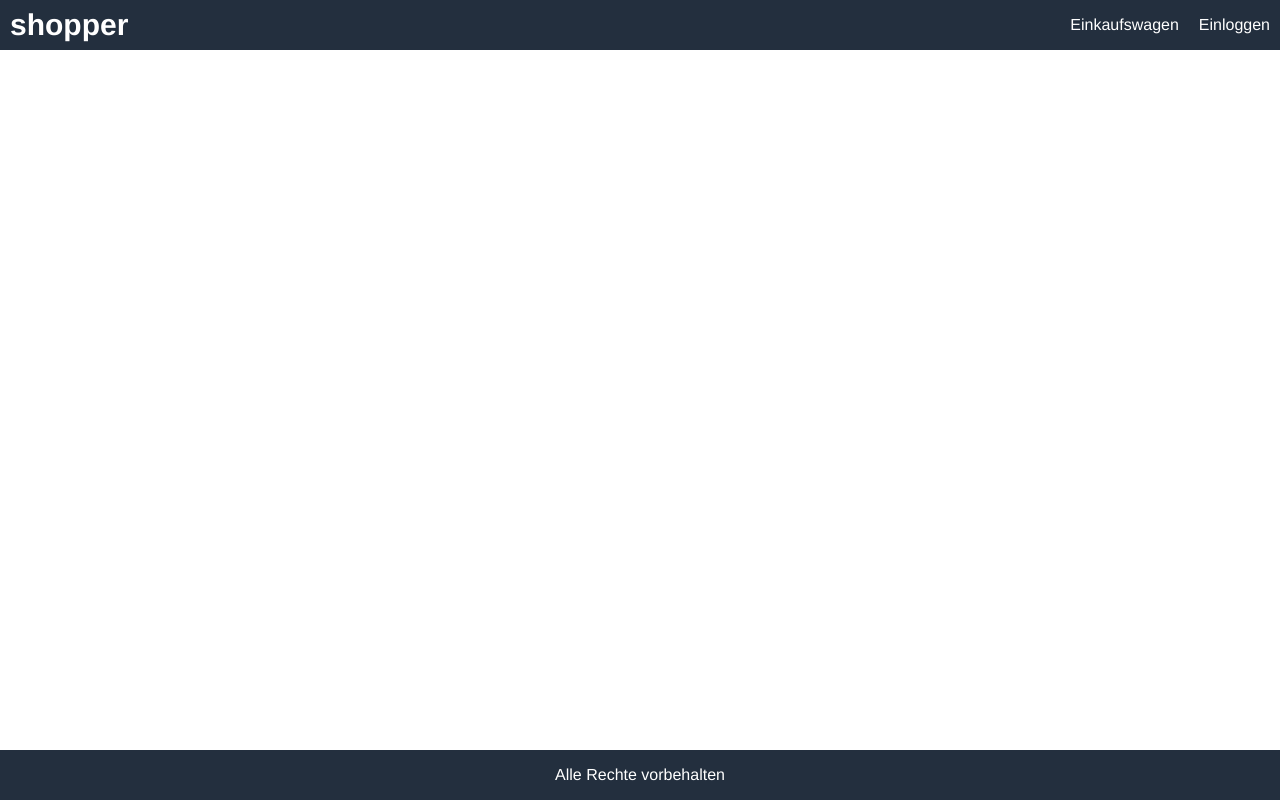
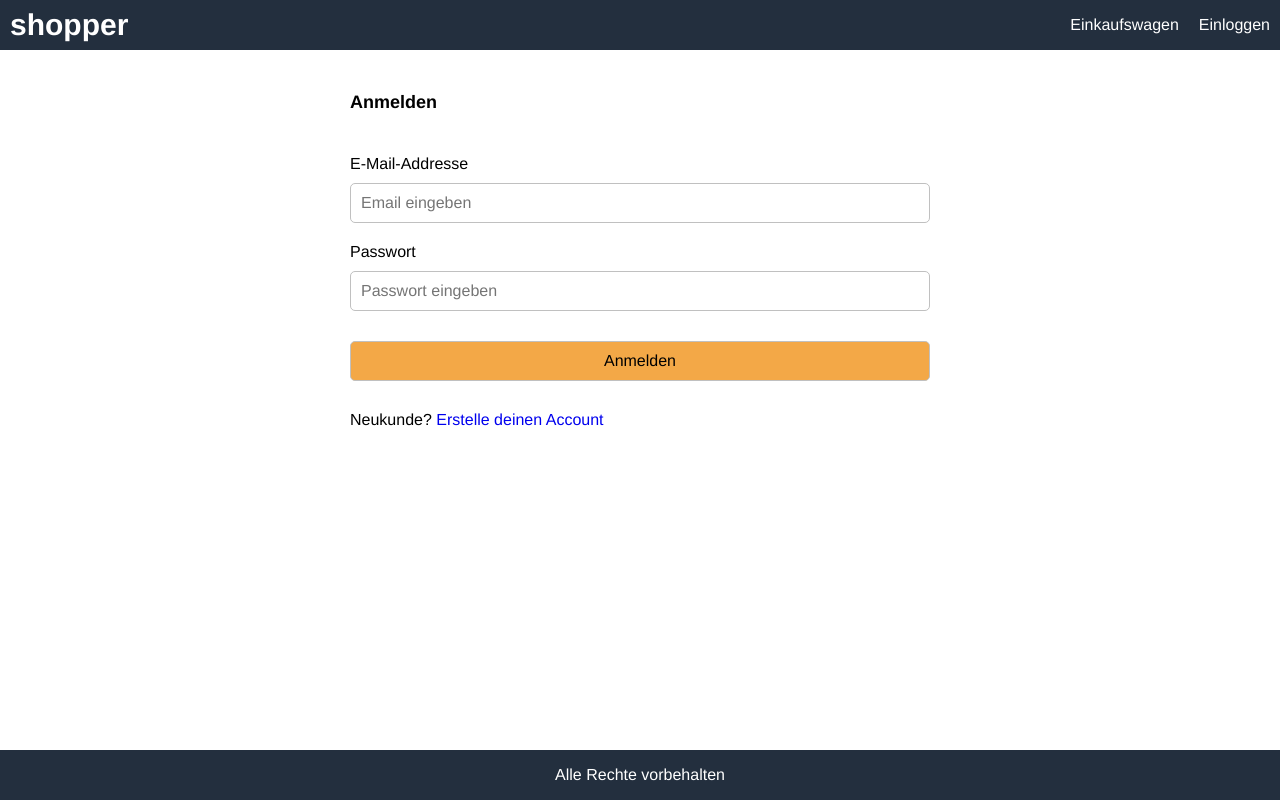
Before and after one commit to sakirtufan/shopper, a React (Create React App) app in the folder frontend/: page /signin in a window 1280 px wide. Built offline with nearby package versions, Linux system fonts and the light colour scheme.

Commit message:
Design SignIn Screen

```diff
--- a/frontend/src/App.js
+++ b/frontend/src/App.js
@@ -4,6 +4,7 @@ import { BrowserRouter as Router, Link, Route } from "react-router-dom";
 import CartScreen from "./screens/CartScreen";
 import HomeScreen from "./screens/HomeScreen";
 import ProductScreen from "./screens/ProductScreen";
+import SignInScreen from "./screens/SignInScreen";
 
 function App() {
   const cart = useSelector((state) => state.cart);
@@ -30,7 +31,8 @@ function App() {
         <main>
           <Route path="/" component={HomeScreen} exact />
           <Route path="/product/:id" component={ProductScreen} />
-          <Route path="/cart/:id?" component={CartScreen}></Route>
+          <Route path="/cart/:id?" component={CartScreen}/>
+          <Route path="/signin" component={SignInScreen} />
         </main>
         <footer className="row center">Alle Rechte vorbehalten</footer>
       </div>
--- a/frontend/src/index.css
+++ b/frontend/src/index.css
@@ -207,3 +207,18 @@ img.large {
   color: var(--danger-color);
   background-color: var(--danger-bg-color);
 }
+
+/* Form */
+.form {
+  max-width: 60rem;
+  margin: 0 auto;
+}
+.form > div {
+  display: flex;
+  flex-direction: column;
+  margin: 1rem;
+}
+.form label {
+  margin: 1rem 0;
+  display: block;
+}
--- /dev/null
+++ b/frontend/src/screens/SignInScreen.js
@@ -0,0 +1,55 @@
+import React, { useState } from "react";
+import { Link } from "react-router-dom";
+
+const SigninScreen = () => {
+  const [email, setEmail] = useState("");
+  const [password, setPassword] = useState("");
+
+  const submitHandler = (e) => {
+    e.preventDefault();
+    // signin action
+  };
+  return (
+    <div>
+      <form className="form" onSubmit={submitHandler}>
+        <div>
+          <h1>Anmelden</h1>
+        </div>
+        <div>
+          <label htmlFor="email">E-Mail-Addresse</label>
+          <input
+            type="email"
+            id="email"
+            placeholder="Email eingeben"
+            required
+            onChange={(e) => setEmail(e.target.value)}
+          ></input>
+        </div>
+        <div>
+          <label htmlFor="password">Passwort</label>
+          <input
+            type="password"
+            id="password"
+            placeholder="Passwort eingeben"
+            required
+            onChange={(e) => setPassword(e.target.value)}
+          ></input>
+        </div>
+        <div>
+          <label />
+          <button className="primary" type="submit" onClick={submitHandler}>
+            Anmelden
+          </button>
+        </div>
+        <div>
+          <label />
+          <div>
+            Neukunde? <Link to="/register">Erstelle deinen Account</Link>
+          </div>
+        </div>
+      </form>
+    </div>
+  );
+};
+
+export default SigninScreen;
```
